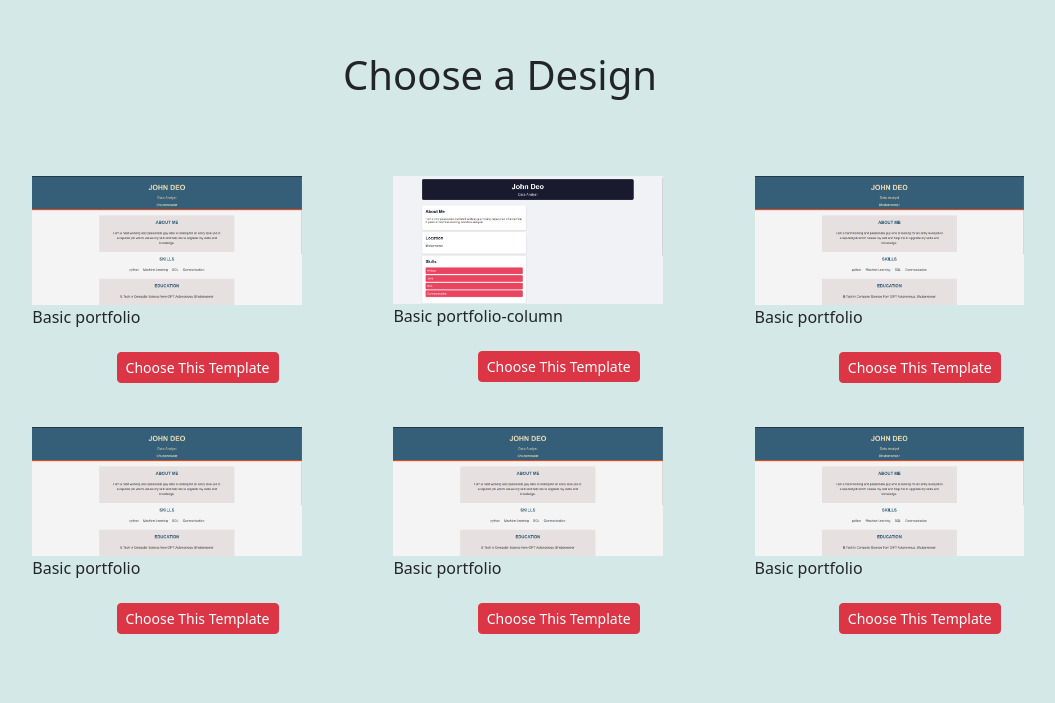
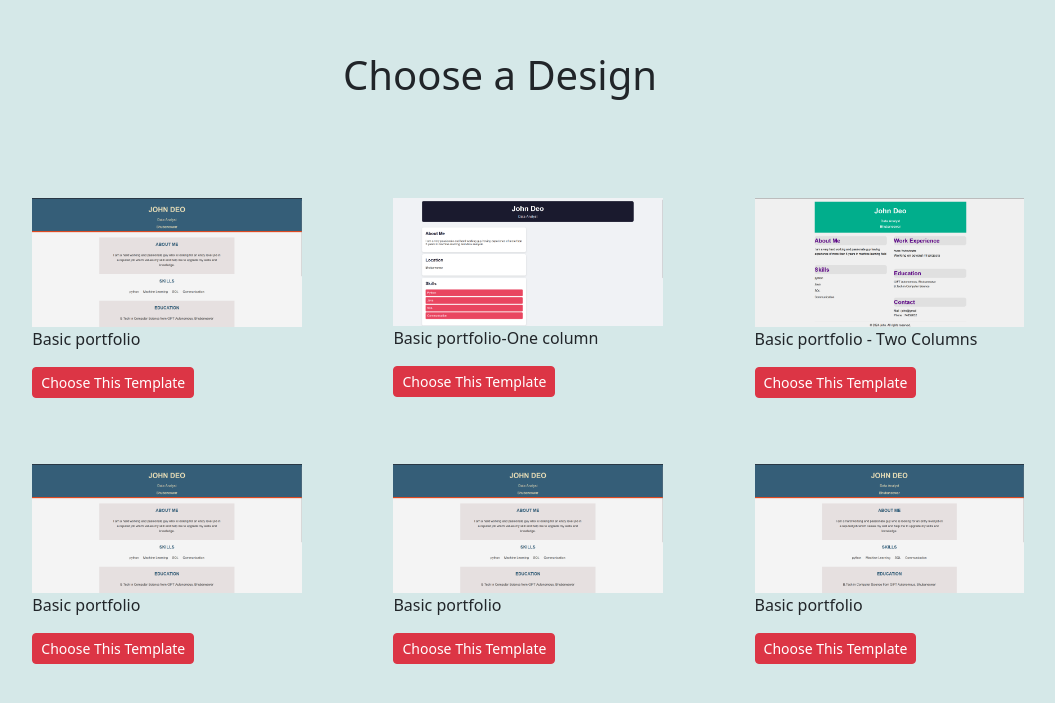
Before and after one commit to ashutoshdash987/portfolio_generator_using_flask, a Flask app: page /designs in a window 1280 px wide. Shown: the top 703 px of the page, without its empty margins (140-1195 px from the left). Run offline with Flask 3, Linux system fonts and the light colour scheme.

Commit message:
template 3 updated

```diff
--- a/app.py
+++ b/app.py
@@ -49,9 +49,9 @@ def form():
             return render_template("template1.html",firstname=firstname,lastname=lastname,designation=designation,location=location,company=company,work=work,education=education,skill1=skill1,skill2=skill2,skill3=skill3,skill4=skill4,about=about,college=college,phone=phone,mail=mail)
 
         elif template == 'template2':
-            return render_template("template2.html",firstname=firstname,lastname=lastname,designation=designation,location=location,company=company,work=work,education=education,skill1=skill1,skill2=skill2,skill3=skill3,skill4=skill4,about=about,college=college)
+            return render_template("template2.html",firstname=firstname,lastname=lastname,designation=designation,location=location,company=company,work=work,education=education,skill1=skill1,skill2=skill2,skill3=skill3,skill4=skill4,about=about,college=college,phone=phone,mail=mail)
         elif template == 'template3':
-            return render_template("template3.html",firstname=firstname,lastname=lastname,designation=designation,location=location,company=company,work=work,education=education,skill1=skill1,skill2=skill2,skill3=skill3,skill4=skill4,about=about,college=college)
+            return render_template("template3.html",firstname=firstname,lastname=lastname,designation=designation,location=location,company=company,work=work,education=education,skill1=skill1,skill2=skill2,skill3=skill3,skill4=skill4,about=about,college=college,phone=phone,mail=mail)
         elif template == 'template4':
             return render_template("template4.html",firstname=firstname,lastname=lastname,designation=designation,location=location,company=company,work=work,education=education,skill1=skill1,skill2=skill2,skill3=skill3,skill4=skill4,about=about,college=college,phone=phone,mail=mail)
         elif template == 'template5':
@@ -63,5 +63,5 @@ def form():
 
 @app.route("/test")
 def test():
-    return render_template("template2.html")
+    return render_template("template3.html")
 app.run(debug=True)
--- a/static/css/template3.css
+++ b/static/css/template3.css
@@ -19,7 +19,7 @@ body {
 }
 
 header {
-    background-color: #333;
+    background-color: #01ae8c;
     color: #fff;
     text-align: center;
     padding: 20px 0;
@@ -53,6 +53,9 @@ main {
 h2 {
     font-size: 2em;
     margin-bottom: 10px;
+    color: rgb(91, 5, 132);
+    background-color: rgb(224, 224, 224);
+    border-radius: 12px;
 }
 
 .skills-list {
@@ -84,6 +87,7 @@ footer {
     border-top: 1px solid #ccc;
 }
 
+
 /* Responsive adjustments */
 @media (max-width: 768px) {
     main {
--- a/templates/designs.html
+++ b/templates/designs.html
@@ -19,7 +19,7 @@
             margin-left: 4%;
             margin-bottom: 4%;
         }
-        .col-12 .col-md-6 .col-lg-4{
+        .col-12, .col-md-6, .col-lg-4{
             /* border: 2px solid red; */
             margin-top: 2%;
         }
@@ -27,12 +27,19 @@
             margin-left: 10%;
         }
         button{
-            margin-top: 2%;
-            margin-left: 35%;
+            margin-left: 10%;
         }
         p{
             margin-left: 10%;
         }
+
+        @media only screen and (max-width:767px) {
+        .col-12, .col-md-6, .col-lg-4{
+            /* border: 2px solid red; */
+            margin-top: 10%;
+        }
+
+}
     </style>
 
 </head>
@@ -52,15 +59,15 @@
 
         <div class="col-12 col-md-6 col-lg-4">
             <img src="/static/images/template2.png" alt="" width="80%">
-            <p>Basic portfolio-column</p>
+            <p>Basic portfolio-One column</p>
             <form action="{{url_for('checktemplate')}}" method="post">
                 <button class="btn btn-danger btn-sm" name="button" type="submit" value="template2">Choose This Template</button>
             </form>
         </div>
 
         <div class="col-12 col-md-6 col-lg-4">
-            <img src="/static/images/template1.png" alt="" width="80%">
-            <p>Basic portfolio</p>
+            <img src="/static/images/template3.png" alt="" width="80%">
+            <p>Basic portfolio - Two Columns</p>
             <form action="{{url_for('checktemplate')}}" method="post">
                 <button class="btn btn-danger btn-sm" name="button" type="submit" value="template3">Choose This Template</button>
             </form>
--- a/templates/home.html
+++ b/templates/home.html
@@ -21,7 +21,7 @@
 <body>
 
     <div class="container-xxl">
-        <h1>Make your portfolio in seconds</h1>
+        <h1>Check How Your Portfolio Looks</h1>
     <form action="" method="post">
         <input type="submit" class="btn btn-primary" value="Try Now">
     </form>
--- a/templates/template2.html
+++ b/templates/template2.html
@@ -43,6 +43,12 @@
                 <h2>Work Experience</h2>
                 <p>{{company}} - {{work}}</p>
             </section>
+
+            <section class="contact">
+                <h2>Contact</h2>
+                <p>Mail : {{mail}}</p>
+                <p>Phone : {{phone}}</p>
+            </section>
         </main>
 
         <footer>
```
Also changed, not shown: templates/template3.html (+10 -0 lines), static/images/template3.png (added).
